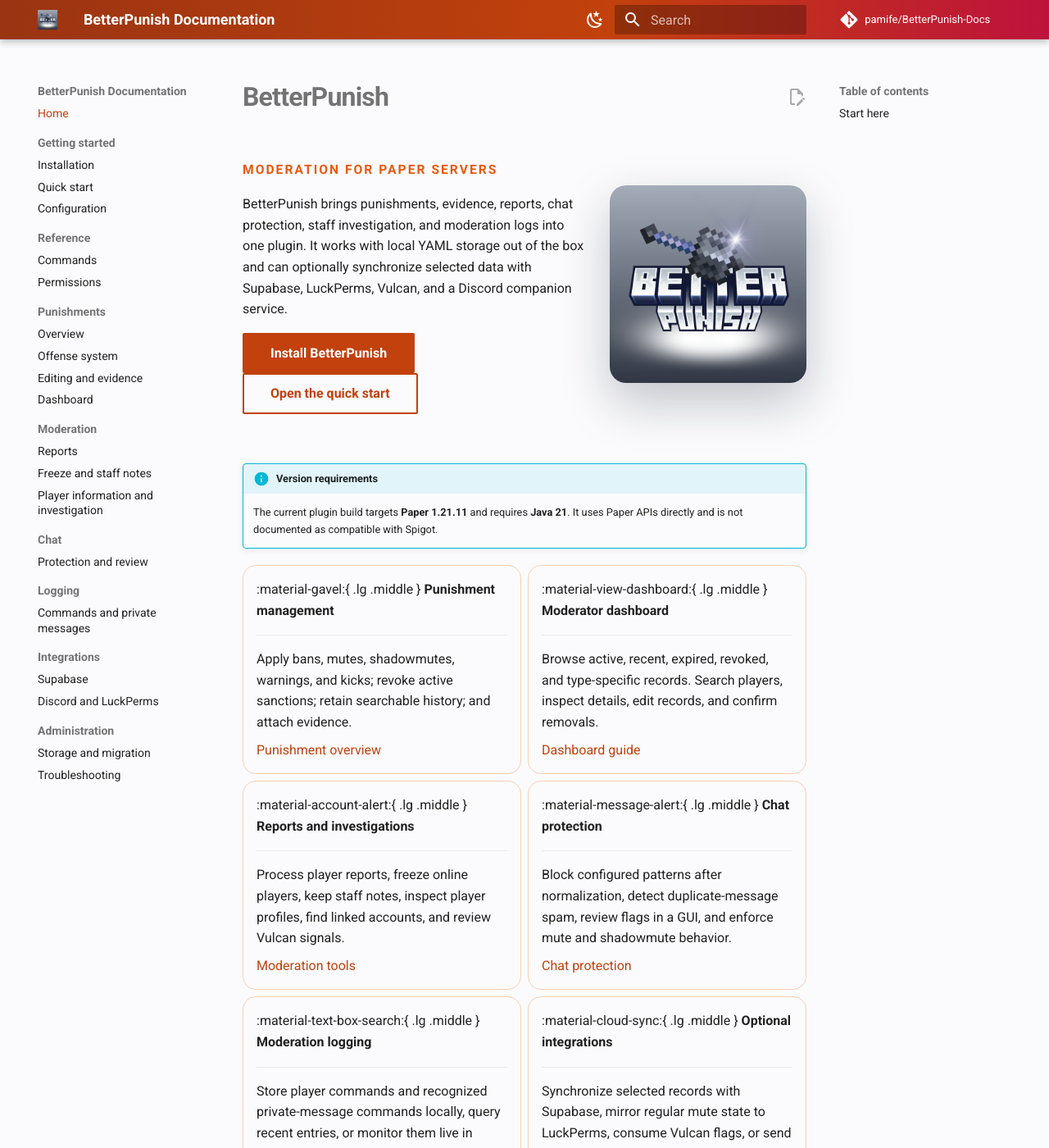
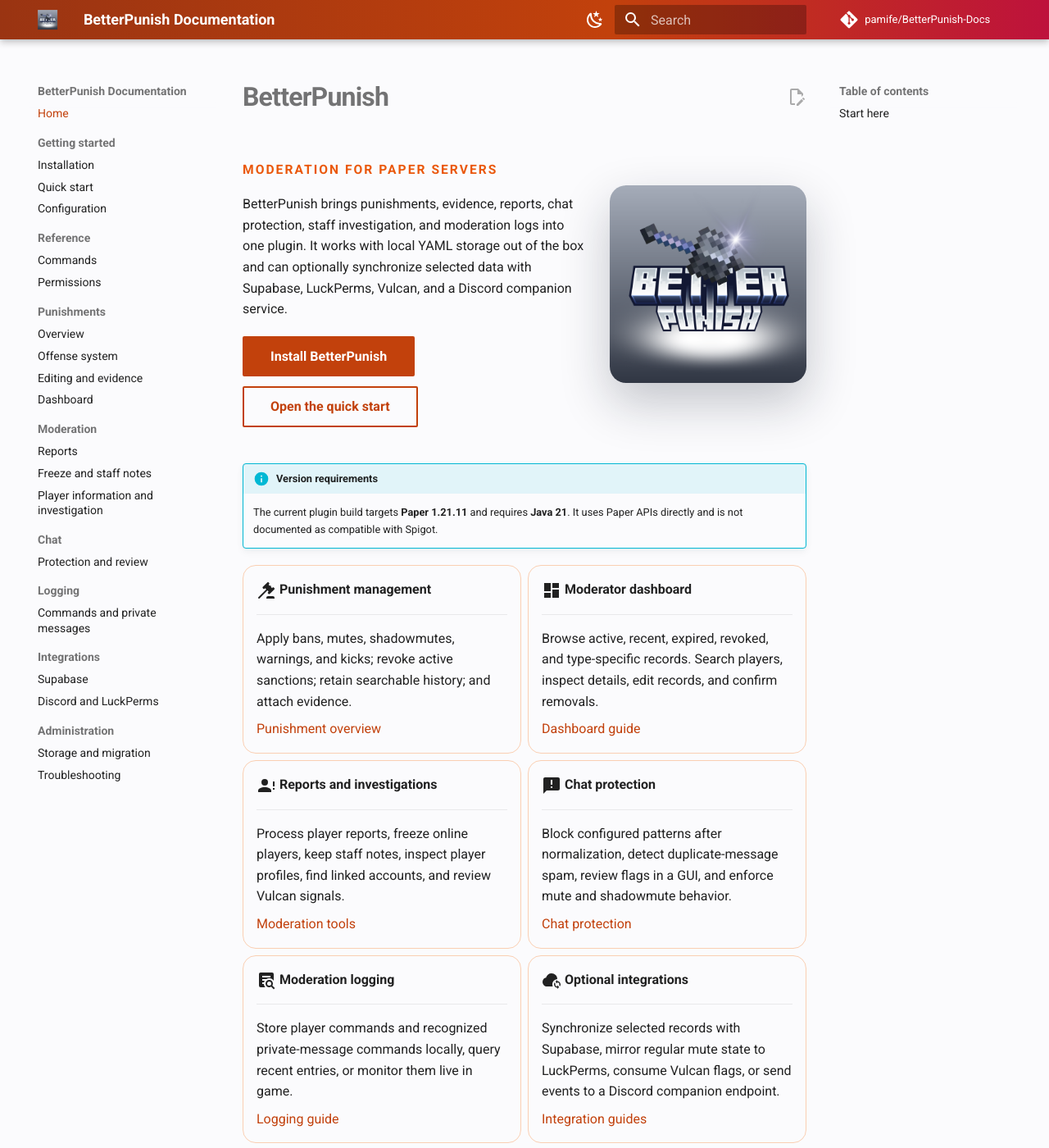
Before and after one commit to pamife/BetterPunish-Docs, an MkDocs documentation site: the page built from docs/index.md, in a window 1280 px wide and 1400 px high. Shown: the whole window at 82% size. Built offline with MkDocs 1.6.1 and Material for MkDocs 9.7.7, drawn with Linux system fonts in a browser that asks for light colours; comment, search, counter and statistics services are not loaded.

Commit message:
fix: correct homepage buttons and icons

```diff
--- a/docs/index.md
+++ b/docs/index.md
@@ -6,8 +6,12 @@
 
 BetterPunish brings punishments, evidence, reports, chat protection, staff investigation, and moderation logs into one plugin. It works with local YAML storage out of the box and can optionally synchronize selected data with Supabase, LuckPerms, Vulcan, and a Discord companion service.
 
+<div class="bp-actions" markdown>
+
 [Install BetterPunish](getting-started/installation.md){ .md-button .md-button--primary }
 [Open the quick start](getting-started/quick-start.md){ .md-button }
+
+</div>
 </div>
 
 ![BetterPunish logo](assets/logo.png)
--- a/docs/stylesheets/extra.css
+++ b/docs/stylesheets/extra.css
@@ -57,6 +57,21 @@
   text-transform: uppercase;
 }
 
+.bp-actions {
+  margin-top: 1rem;
+}
+
+.bp-actions > p {
+  display: flex;
+  flex-wrap: wrap;
+  gap: 0.6rem;
+  margin: 0;
+}
+
+.bp-actions .md-button {
+  margin: 0;
+}
+
 @media screen and (max-width: 44rem) {
   .bp-hero {
     grid-template-columns: 1fr;
--- a/mkdocs.yml
+++ b/mkdocs.yml
@@ -51,6 +51,9 @@ markdown_extensions:
   - toc:
       permalink: true
   - pymdownx.details
+  - pymdownx.emoji:
+      emoji_index: !!python/name:material.extensions.emoji.twemoji
+      emoji_generator: !!python/name:material.extensions.emoji.to_svg
   - pymdownx.highlight:
       anchor_linenums: true
   - pymdownx.inlinehilite
```
